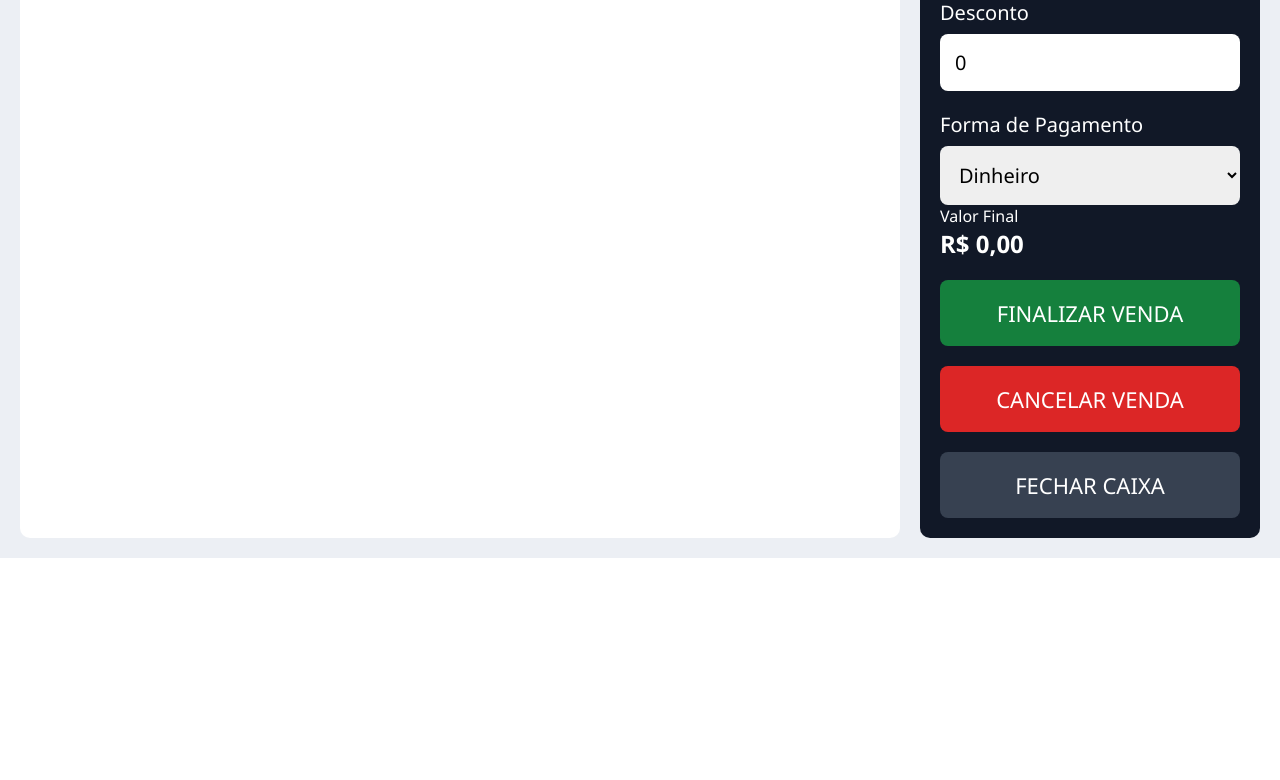
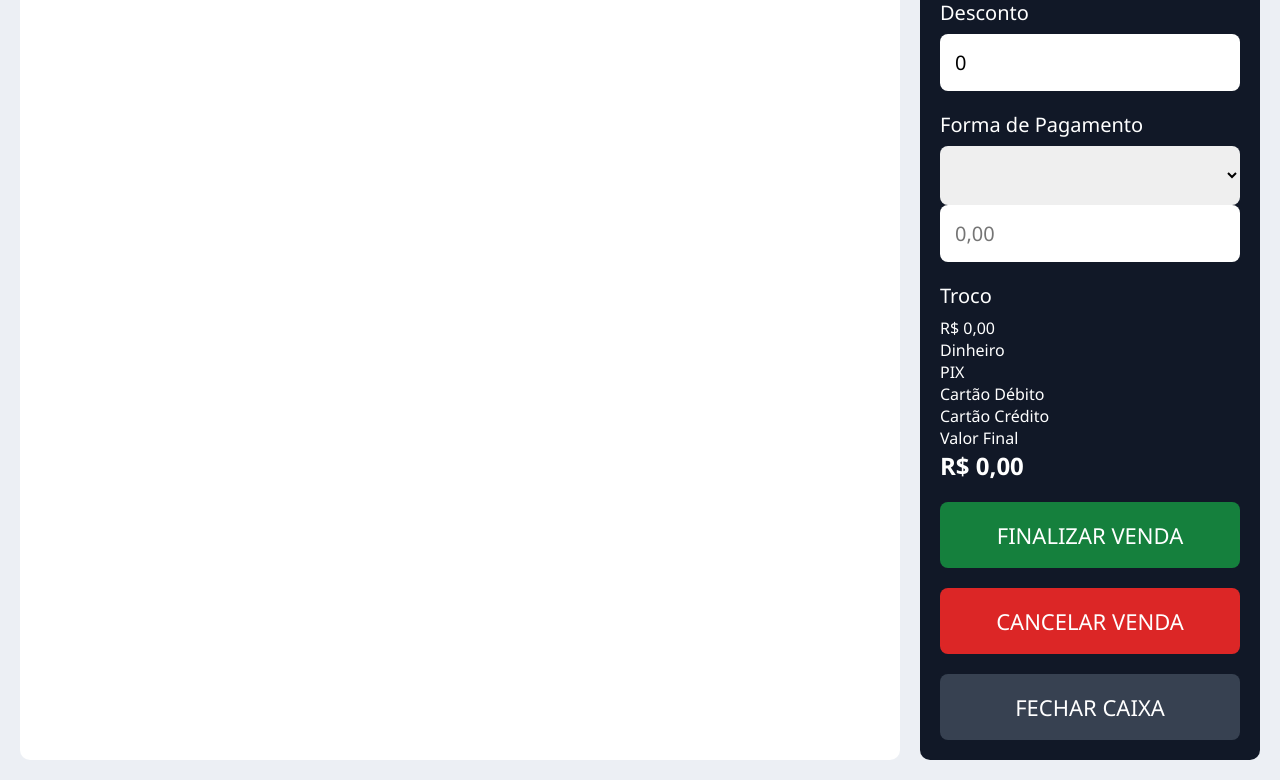
Before and after one commit to angelocrispim/loja-fashion-demo, a FastAPI app: template templates/pdv/pdv.html in a window 1280 px wide. Shown: the part 340-1120 px from the top of the page. Before the commit the page ends 898 px from the top, so only its background shows below. Run offline with FastAPI, Linux system fonts and the light colour scheme; the template is opened without the code that fills it, so the values that code supplies are empty.

Commit message:
ajustes pdv.html nomes

```diff
--- a/static/js/pdv/app.js
+++ b/static/js/pdv/app.js
@@ -95,6 +95,14 @@ const App = {
 
         }
 
+        if(typeof Pagamento === "undefined"){
+
+        throw new Error(
+            "Pagamento não encontrado."
+        );
+
+}
+
     },
 
     iniciarModulos(){
@@ -139,6 +147,14 @@ const App = {
 
         );
 
+        Pagamento.iniciar();
+
+        Developer.registrarModulo(
+
+            "Pagamento"
+
+        );
+
         Venda.iniciar();
 
         Developer.registrarModulo(
@@ -146,6 +162,8 @@ const App = {
             "Venda"
 
         );
+
+
 
     }
 
--- /dev/null
+++ b/static/js/pdv/pagamento.js
@@ -0,0 +1,139 @@
+// ==============================================
+// LOJA FASHION PDV
+// Pagamentos
+// Versão 2.0
+// ==============================================
+
+const Pagamento = {
+
+    forma: "Dinheiro",
+
+    valorRecebido: 0,
+
+    troco: 0,
+
+    parcelas: 1,
+
+    iniciar(){
+
+        this.selectForma = document.getElementById(
+            "forma_pagamento"
+        );
+
+        this.inputValor = document.getElementById(
+            "valor_recebido"
+        );
+
+        this.lblTroco = document.getElementById(
+            "troco"
+        );
+
+        this.inputParcelas = document.getElementById(
+            "parcelas"
+        );
+
+        if(this.selectForma){
+
+            this.selectForma.addEventListener(
+
+                "change",
+
+                ()=>{
+
+                    this.alterarForma();
+
+                }
+
+            );
+
+        }
+
+        if(this.inputValor){
+
+            this.inputValor.addEventListener(
+
+                "input",
+
+                ()=>{
+
+                    this.calcularTroco();
+
+                }
+
+            );
+
+        }
+
+        Logger.sucesso(
+
+            "Pagamento iniciado."
+
+        );
+
+    },
+
+    alterarForma(){
+
+        this.forma = this.selectForma.value;
+
+        if(this.forma === "Dinheiro"){
+
+            this.inputValor.disabled = false;
+
+        }
+
+        else{
+
+            this.inputValor.value = "";
+
+            this.inputValor.disabled = true;
+
+            this.lblTroco.innerHTML = "R$ 0,00";
+
+        }
+
+    },
+
+    calcularTroco(){
+
+        const recebido = parseFloat(
+
+            this.inputValor.value || 0
+
+        );
+
+        const total = PDV.carrinho.total;
+
+        this.valorRecebido = recebido;
+
+        this.troco = recebido - total;
+
+        if(this.troco < 0){
+
+            this.troco = 0;
+
+        }
+
+        this.lblTroco.innerHTML =
+
+            `R$ ${this.troco.toFixed(2)}`;
+
+    },
+
+    obterDados(){
+
+        return{
+
+            forma: this.forma,
+
+            valorRecebido: this.valorRecebido,
+
+            troco: this.troco,
+
+            parcelas: this.parcelas
+
+        };
+
+    }
+
+};
--- a/templates/pdv/pdv.html
+++ b/templates/pdv/pdv.html
@@ -162,6 +162,36 @@
 
             <select id="forma_pagamento">
 
+                <label>
+
+                Valor Recebido
+
+                </label>
+
+                <input
+
+                    id="valor_recebido"
+
+                    type="number"
+
+                    step="0.01"
+
+                    placeholder="0,00"
+
+                >
+
+                <label>
+
+                Troco
+
+                </label>
+
+                <div id="troco">
+
+                R$ 0,00
+
+                </div>
+
                 <option value="Dinheiro">
 
                     Dinheiro
@@ -290,6 +320,8 @@ PDV.operador.nome="{{usuario.nome}}";
 
 <script src="/static/js/pdv/ui.js"></script>
 
+<script src="/static/js/pdv/pagamento.js"></script>
+
 <script src="/static/js/pdv/venda.js"></script>
 
 <script src="/static/js/pdv/app.js"></script>
```
